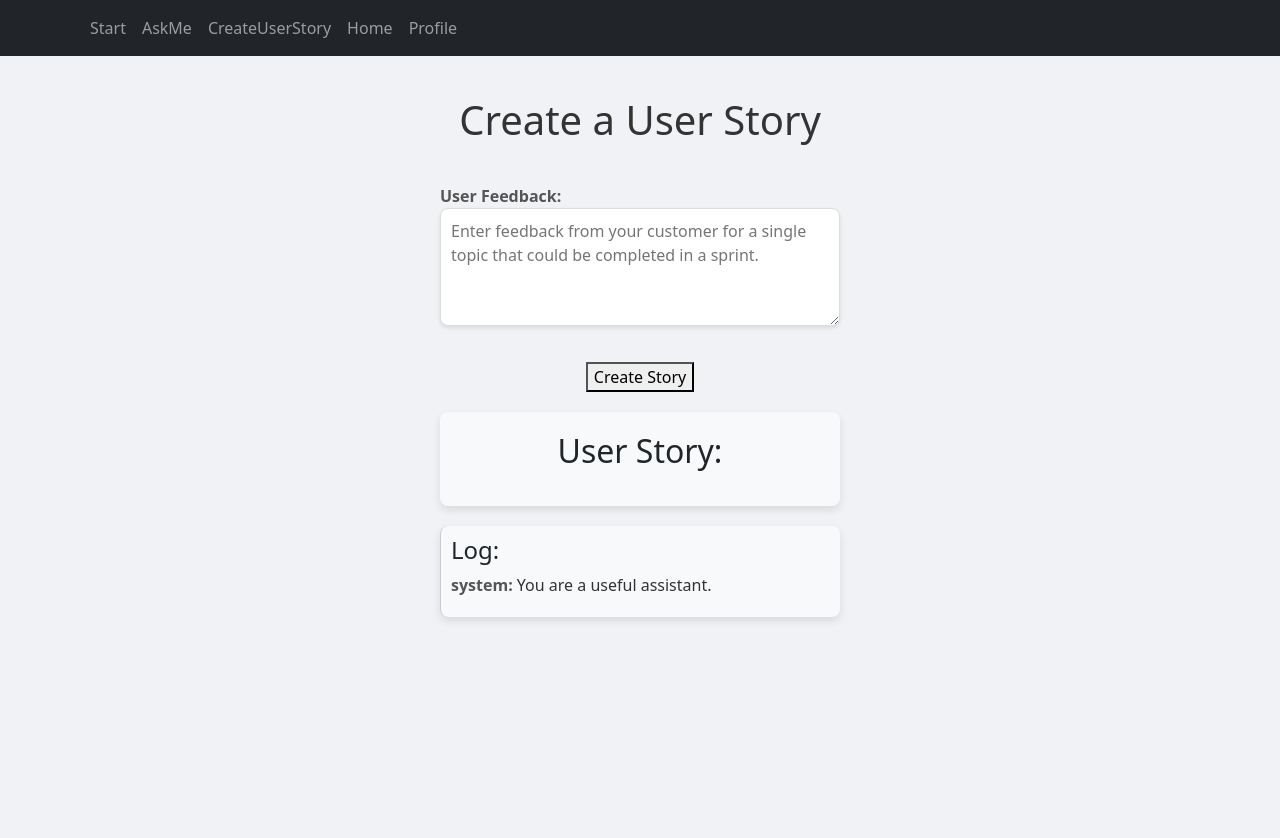
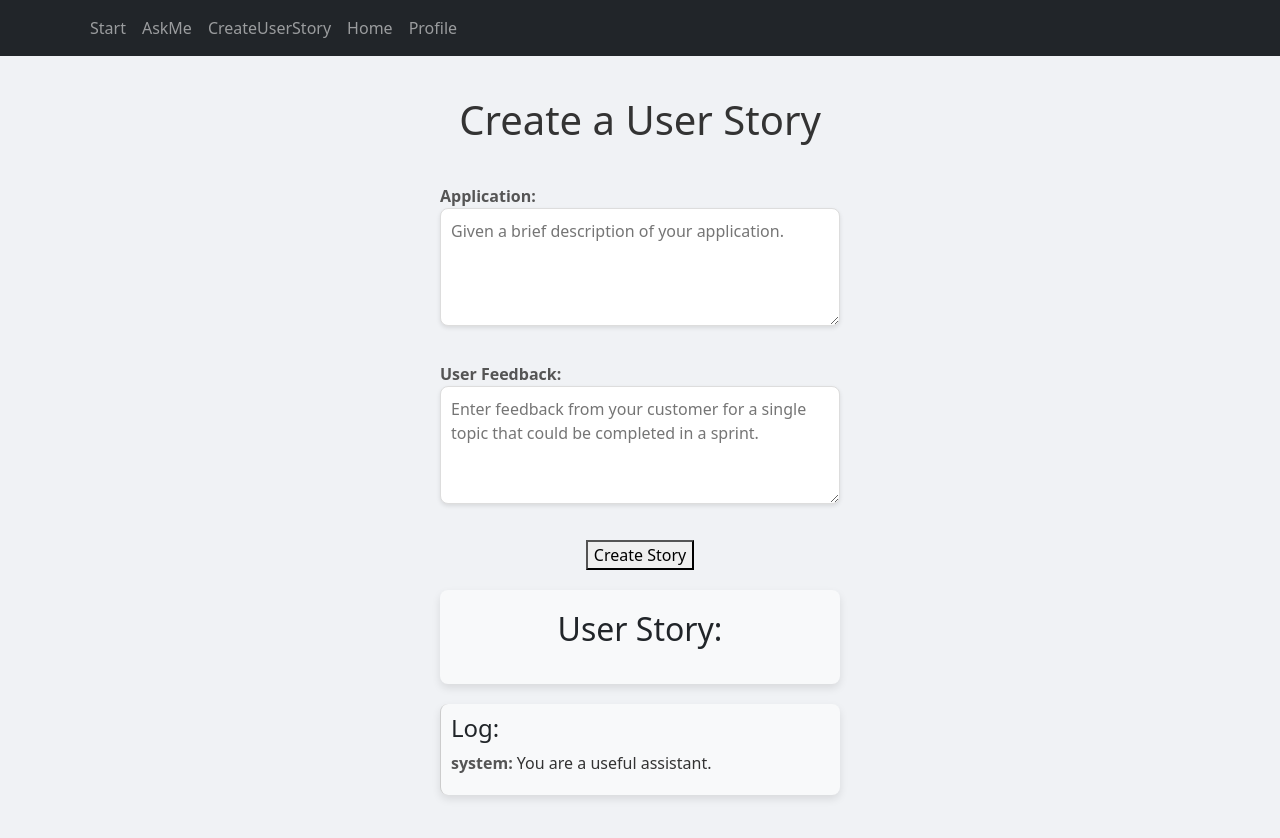
Before and after one commit to brockenbrough/user_story_llm, a React (Create React App) app in the folder frontend/: page /createUserStory in a window 1280 px wide. Shown: the top 838 px of the page. Built offline with nearby package versions, Linux system fonts and the light colour scheme.

Commit message:
Adds application context.

```diff
--- a/frontend/src/components/pages/createUserStoryPage.js
+++ b/frontend/src/components/pages/createUserStoryPage.js
@@ -4,6 +4,7 @@ import axios from 'axios';
 function CreateUserStoryPage() {
     const [systemMessage, setSystemMessage] = useState('You are a useful assistant.');
     const [userFeedback, setUserFeedback] = useState('');
+    const [appContext, setAppContext] = useState('');
     const [generatedUserStory, setGeneratedUserStory] = useState('');
     const [messageHistory, setMessageHistory] = useState([
         { role: "system", content: 'You are a useful assistant.' },
@@ -14,14 +15,10 @@ function CreateUserStoryPage() {
         setLoading(true);
         document.body.style.cursor = 'wait';
 
-        // const newMessageHistory = [
-        //     ...messageHistory,
-        //     { role: "user", content: userFeedback },
-        // ];
-
         try {
             const response = await axios.post('http://localhost:8081/userStory/create', {
-                feedback: userFeedback
+                feedback: userFeedback,
+                appContext: appContext
             });
 
             setGeneratedUserStory(response.data.userStory);
@@ -40,6 +37,19 @@ function CreateUserStoryPage() {
             <h1>Create a User Story</h1>
             <div className="input-container">
                 <label>
+                    Application:
+                    <textarea
+                        value={appContext}
+                        placeholder="Given a brief description of your application."
+                        onChange={(e) => setAppContext(e.target.value)}
+                        rows="4"
+                        className="user-prompt-textarea"
+                    />
+                </label>
+            </div>
+
+            <div className="input-container">
+                <label>
                     User Feedback:
                     <textarea
                         value={userFeedback}
@@ -50,6 +60,7 @@ function CreateUserStoryPage() {
                     />
                 </label>
             </div>
+
             <button className="ask-button" onClick={handleAsk}>Create Story</button>
             <div className="response-container">
                 <h2>User Story:</h2>
```
Also changed, not shown: 1 other file (tests, documents, lock files or other folders).
